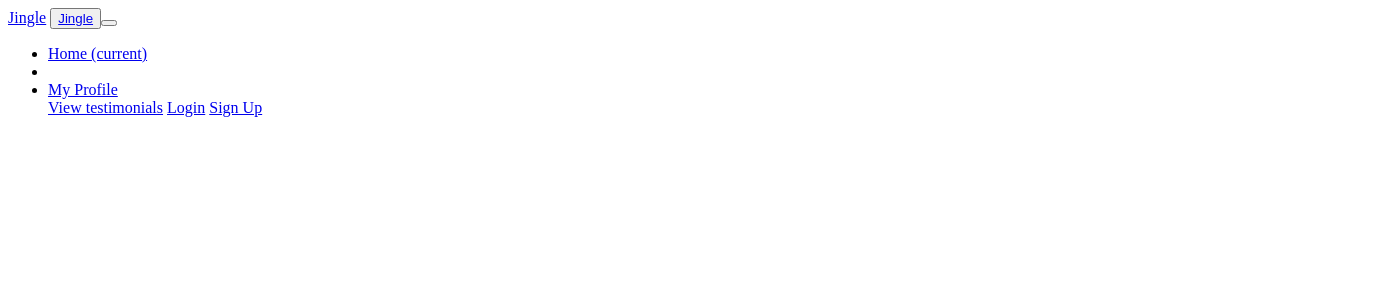
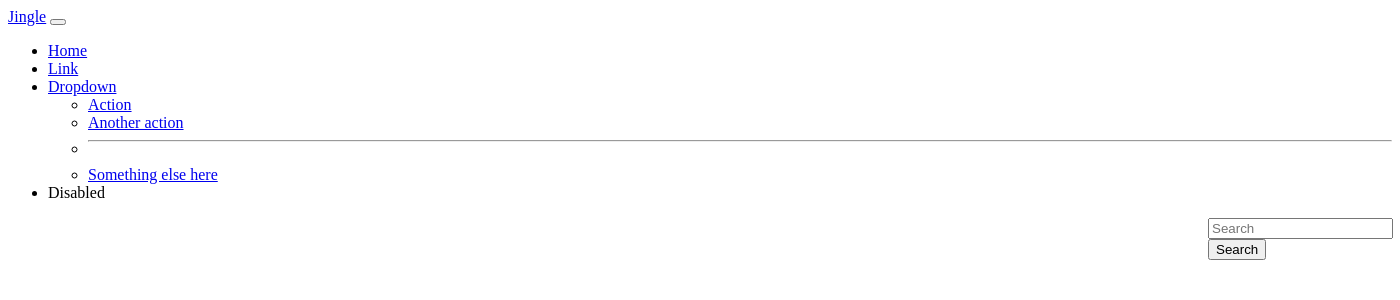
Before and after one commit to Developer-Gitonga/Jing-Jing, a Django app: template templates/jingle/nav.html in a window 1400 px wide. Shown: the top 300 px of the page. Run offline with Django 4.2, Linux system fonts and the light colour scheme; the template is opened without the code that fills it, so the values that code supplies are empty; some libraries are stand-ins or nearby versions.

Commit message:
ch: profile commit

```diff
--- a/templates/base.html
+++ b/templates/base.html
@@ -8,7 +8,7 @@
     <meta name="viewport" content="width=device-width, initial-scale=1.0" /> {% if title %}
     <title>{{title}}| Jingle</title>
     {% else %}
-    <title>Jingle</title>
+    <title>Jingle | coding journey</title>
     {% endif %}
 
     <script src="{% static 'fontawesomefree/js/all.min.js' %}"></script>
@@ -24,7 +24,7 @@
     <div class="container-fluid">
         {% block content %}
         <!-- home content -->
-        {%endblock%}
+        {% endblock %}
     </div>
 
     {% block scripts %}
--- a/templates/jingle/home.html
+++ b/templates/jingle/home.html
@@ -1,6 +1,4 @@
 {% extends 'base.html' %}
-<!--  -->
-
-<!-- home content -->
-{% load static %}
+{% block content %}
 <h3>Let's Get Moving...</h3>
+{% endblock %}
--- a/templates/jingle/nav.html
+++ b/templates/jingle/nav.html
@@ -1,76 +1,36 @@
-<nav class="navbar navbar-expand-lg top-nav">
-    <div class="container">
-      <a class="navbar-brand logo" href="{% url 'home' %}">Jingle</a>
-      <button
-        class="navbar-toggler"
-        type="button"
-        data-toggle="collapse"
-        data-target="#navbarSupportedContent"
-        aria-controls="navbarSupportedContent"
-        aria-expanded="false"
-        aria-label="Toggle navigation"
-      >
-        <nav class="navbar navbar-expand-lg navbar-light bg-light">
-          <div class="container">
-            <a class="navbar-brand" href="{% url 'home' %}">Jingle</a>
-            <button
-              class="navbar-toggler"
-              type="button"
-              data-toggle="collapse"
-              data-target="#navbarSupportedContent"
-              aria-controls="navbarSupportedContent"
-              aria-expanded="false"
-              aria-label="Toggle navigation"
-            >
+<nav class="navbar navbar-expand-lg bg-dark">
+  <div class="container-fluid">
+    <a class="navbar-brand" href="#">Jingle</a>
+    <button class="navbar-toggler" type="button" data-bs-toggle="collapse" data-bs-target="#navbarSupportedContent" aria-controls="navbarSupportedContent" aria-expanded="false" aria-label="Toggle navigation">
       <span class="navbar-toggler-icon"></span>
     </button>
-
     <div class="collapse navbar-collapse" id="navbarSupportedContent">
-              <div class="mx-auto"></div>
-              <ul class="navbar-nav">
-                <li class="nav-item active">
-                  <a class="nav-link" href="{% url 'home' %}"
-                    >Home <span class="sr-only">(current)</span></a
-                  >
+      <ul class="navbar-nav me-auto mb-2 mb-lg-0">
+        <li class="nav-item">
+          <a class="nav-link active" aria-current="page" href="#">Home</a>
         </li>
-                <li class="nav-item"></li>
+        <li class="nav-item">
+          <a class="nav-link" href="#">Link</a>
+        </li>
         <li class="nav-item dropdown">
-                  <a
-                    class="nav-link dropdown-toggle"
-                    href="#"
-                    id="navbarDropdown"
-                    role="button"
-                    data-toggle="dropdown"
-                    aria-expanded="false"
-                  >
-                    My Profile
+          <a class="nav-link dropdown-toggle" href="#" id="navbarDropdown" role="button" data-bs-toggle="dropdown" aria-expanded="false">
+            Dropdown
           </a>
-                  <div class="dropdown-menu" aria-labelledby="navbarDropdown">
-                    {% if user.is_anonymous %}
-                    <a class="dropdown-item" href="#"
-                      >View testimonials</a
-                    >
-                    <a class="dropdown-item" href="#">Login</a>
-                    <a class="dropdown-item" href="#"
-                      >Sign Up</a
-                    >
-                    {% else %}
-                    <a class="dropdown-item" href="#"
-                      >View testimonials</a
-                    >
-                    <a class="nav-link" href="#"
-                      ><i class="fas fa-user"></i>Profile</a
-                    >
-
-                    <div class="dropdown-divider"></div>
-                    <a class="dropdown-item" href="#">Logout</a>
-                    {% endif %}
-                  </div>
+          <ul class="dropdown-menu" aria-labelledby="navbarDropdown">
+            <li><a class="dropdown-item" href="#">Action</a></li>
+            <li><a class="dropdown-item" href="#">Another action</a></li>
+            <li><hr class="dropdown-divider"></li>
+            <li><a class="dropdown-item" href="#">Something else here</a></li>
+          </ul>
+        </li>
+        <li class="nav-item">
+          <a class="nav-link disabled">Disabled</a>
         </li>
       </ul>
+      <form style="margin-left: 1200px;" class="d-flex" role="search">
+        <input class="form-control me-2" type="search" placeholder="Search" aria-label="Search">
+        <button class="btn btn-outline-success"  type="submit">Search</button>
+      </form>
     </div>
   </div>
 </nav>
-      </button>
-    </div>
-  </nav>
```
Lines whose indentation alone changed are shown as unchanged.
